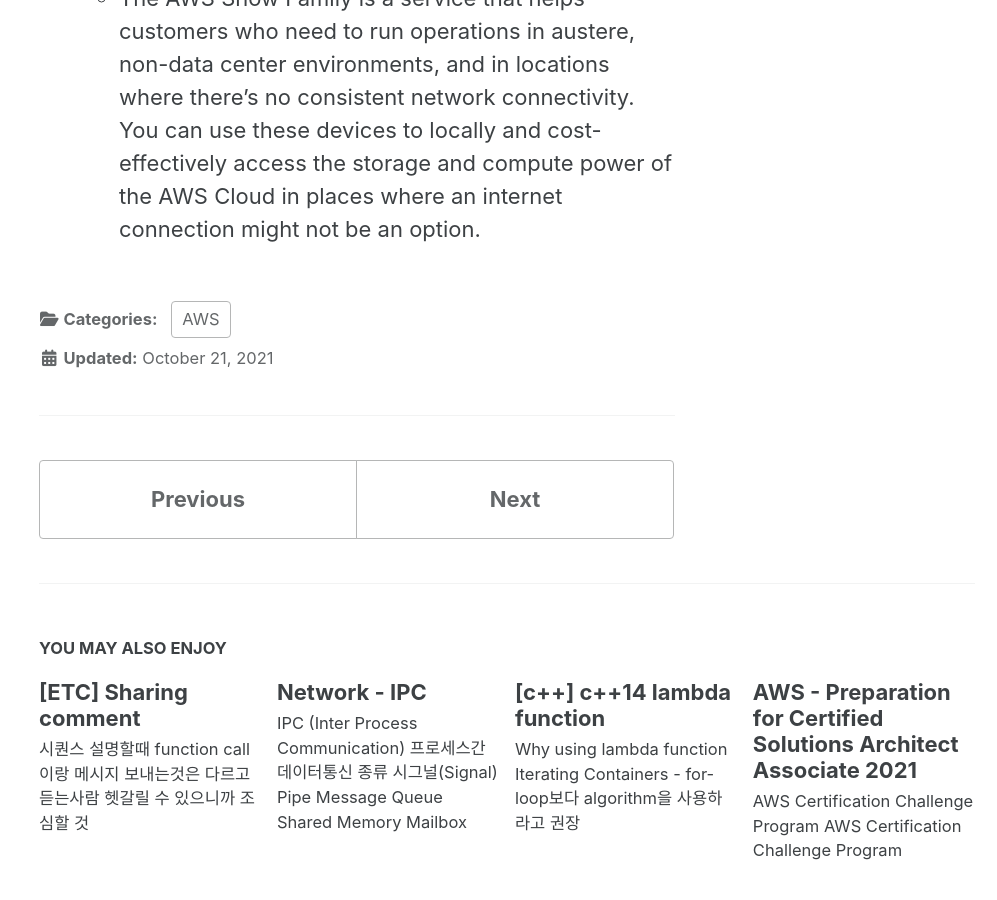
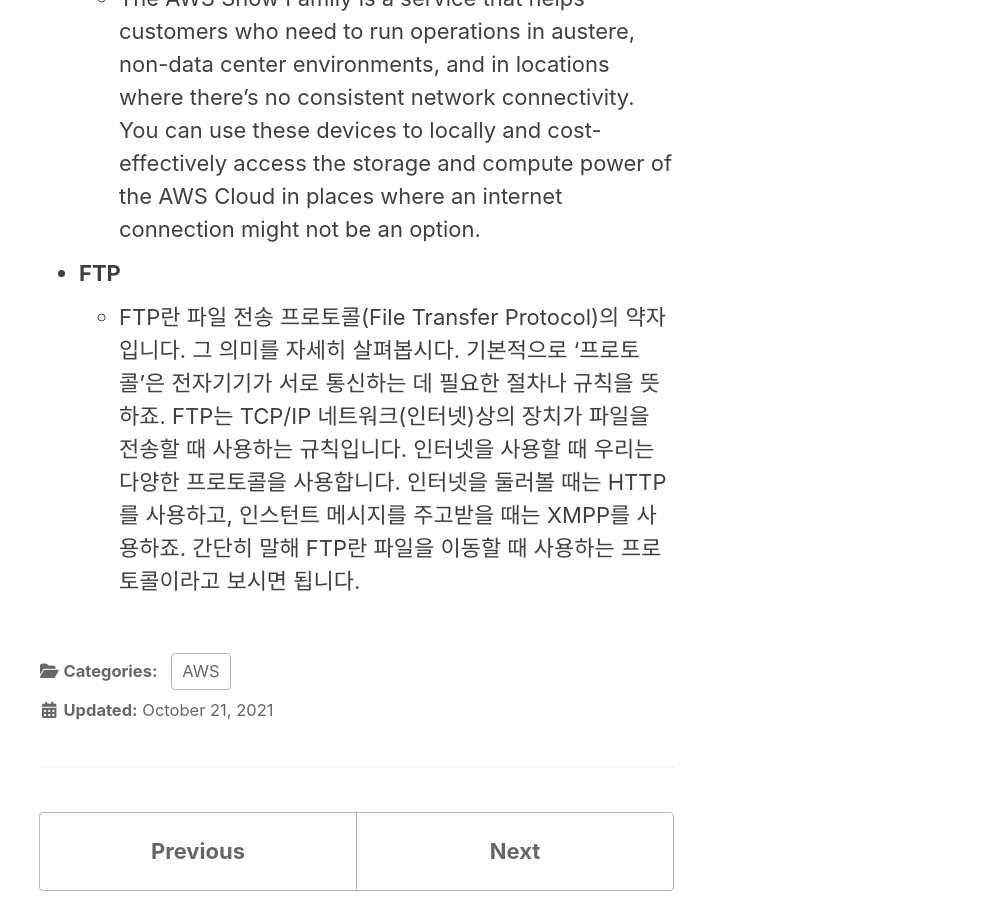
Before and after one commit to sujinsjlee/TIL, a Jekyll site: the page built from _posts/2021-10-21-Aws_ultimate_SAA.md, in a window 1280 px wide and 900 px high, scrolled down 18646 px. Shown: the whole window, without its empty margins (283-1280 px from the left). Built offline with Jekyll 4.4.1, drawn with Linux system fonts in a browser that asks for light colours; cached includes are drawn as plain includes; nearby versions of some CDN libraries.

Commit message:
[aws] ftp

```diff
--- a/_posts/2021-10-21-Aws_ultimate_SAA.md
+++ b/_posts/2021-10-21-Aws_ultimate_SAA.md
@@ -281,3 +281,6 @@ tags:
 ## section16
 - **AWS Snow Family**
   - The AWS Snow Family is a service that helps customers who need to run operations in austere, non-data center environments, and in locations where there's no consistent network connectivity. You can use these devices to locally and cost-effectively access the storage and compute power of the AWS Cloud in places where an internet connection might not be an option.
+
+- **FTP**
+  - FTP란 파일 전송 프로토콜(File Transfer Protocol)의 약자입니다. 그 의미를 자세히 살펴봅시다. 기본적으로 '프로토콜'은 전자기기가 서로 통신하는 데 필요한 절차나 규칙을 뜻하죠. FTP는 TCP/IP 네트워크(인터넷)상의 장치가 파일을 전송할 때 사용하는 규칙입니다. 인터넷을 사용할 때 우리는 다양한 프로토콜을 사용합니다. 인터넷을 둘러볼 때는 HTTP를 사용하고, 인스턴트 메시지를 주고받을 때는 XMPP를 사용하죠. 간단히 말해 FTP란 파일을 이동할 때 사용하는 프로토콜이라고 보시면 됩니다.
```
